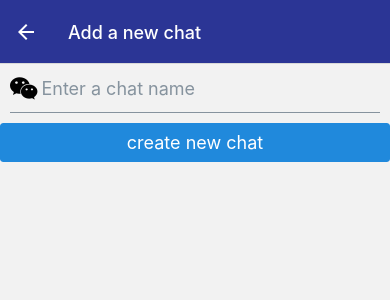
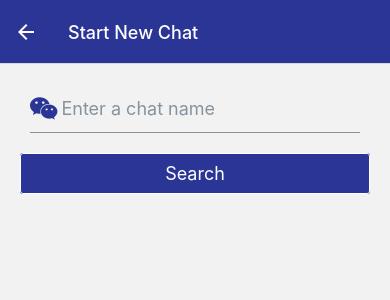
Before and after one commit to grejojoby/jetChat-React-Native-ChatApp, a React Native app: screen /AddChat in a window 390 px wide. Shown: the top 300 px of the page. Built offline with nearby package versions, Linux system fonts and the light colour scheme; no server answers; what expo-notifications would draw is missing.

Commit message:
add new chat screen

```diff
--- a/screens/AddChatScreen.js
+++ b/screens/AddChatScreen.js
@@ -1,57 +1,79 @@
 import React, { useEffect, useLayoutEffect, useState } from 'react'
-import { View ,StyleSheet,Text} from 'react-native'
-import { Button ,Input} from 'react-native-elements'
+import { View, StyleSheet, Text } from 'react-native'
+import { ThemeProvider, Button, Input } from 'react-native-elements'
 import Icon from "react-native-vector-icons/FontAwesome"
-import { auth,db } from '../firebase'
-const AddChatScreen=({navigation})=>{
-    const [input,setInput]=useState("");
-    const createChat=async ()=>{
+import { auth, db } from '../firebase'
+const AddChatScreen = ({ navigation }) => {
+
+    const theme = {
+        colors: {
+            primary: 'white',
+            secondary: 'white'
+        },
+        Button: {
+            titleStyle: {
+                // color: 'white',
+            },
+        },
+    };
+
+
+    const [input, setInput] = useState("");
+    const createChat = async () => {
         await db.collection(auth.currentUser.email).doc(input).set({
-            chatName:input
+            chatName: input
         })
-        .then(()=>{})
-        .catch(error=>alert(error.message))
+            .then(() => { })
+            .catch(error => alert(error.message))
 
         await db.collection(input).doc(auth.currentUser.email).set({
-            chatName:auth.currentUser.email
+            chatName: auth.currentUser.email
         })
-        .then(()=>{
+            .then(() => {
                 navigation.goBack()
             })
-        .catch(error=>alert(error.message))
+            .catch(error => alert(error.message))
 
 
     }
-    useLayoutEffect(()=>{
+    useLayoutEffect(() => {
         navigation.setOptions(
             {
-                title:"Add a new chat"
+                title: "Start New Chat"
             }
         )
 
 
-    },[navigation])
+    }, [navigation])
     return (
         <View style={styles.container}>
             <Input placeholder="Enter a chat name"
-        onChangeText={text=>setInput(text)}
+                onChangeText={text => setInput(text)}
                 onSubmitEditing={createChat}
                 leftIcon={
-            <Icon name="wechat" type="antdesing" color="black" size={24}/>
+                    <Icon name="wechat" type="antdesing" color="#2B3595" size={24} />
                 }
             />
+            <ThemeProvider theme={theme}>
             <Button
-        onPress={createChat}
-
-        title="create new chat"
+                onPress={createChat} type='outline'
+                containerStyle={styles.buttonContainer}
+                title="Search"
             />
+            </ThemeProvider>
         </View>
     )
 }
 export default AddChatScreen
 const styles = StyleSheet.create({
 
-    container:{
-
-    }
+    container: {
+        padding: 20,
+    },
+    buttonContainer: {
+        // width: 200,
+        marginTop: 10,
+        backgroundColor: '#2B3595',
+        color: 'white'
+    },
 })
```
Lines whose indentation alone changed are shown as unchanged.
